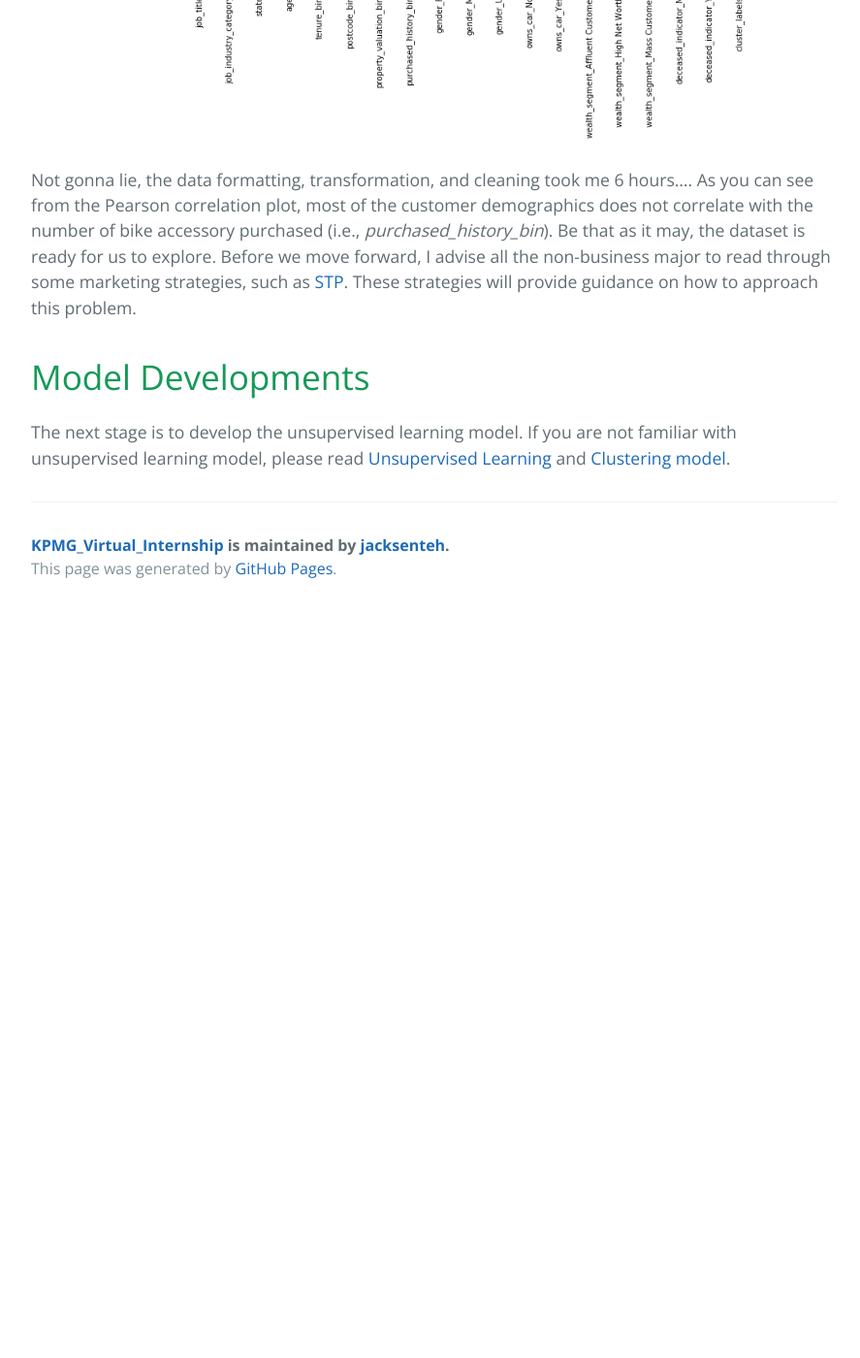
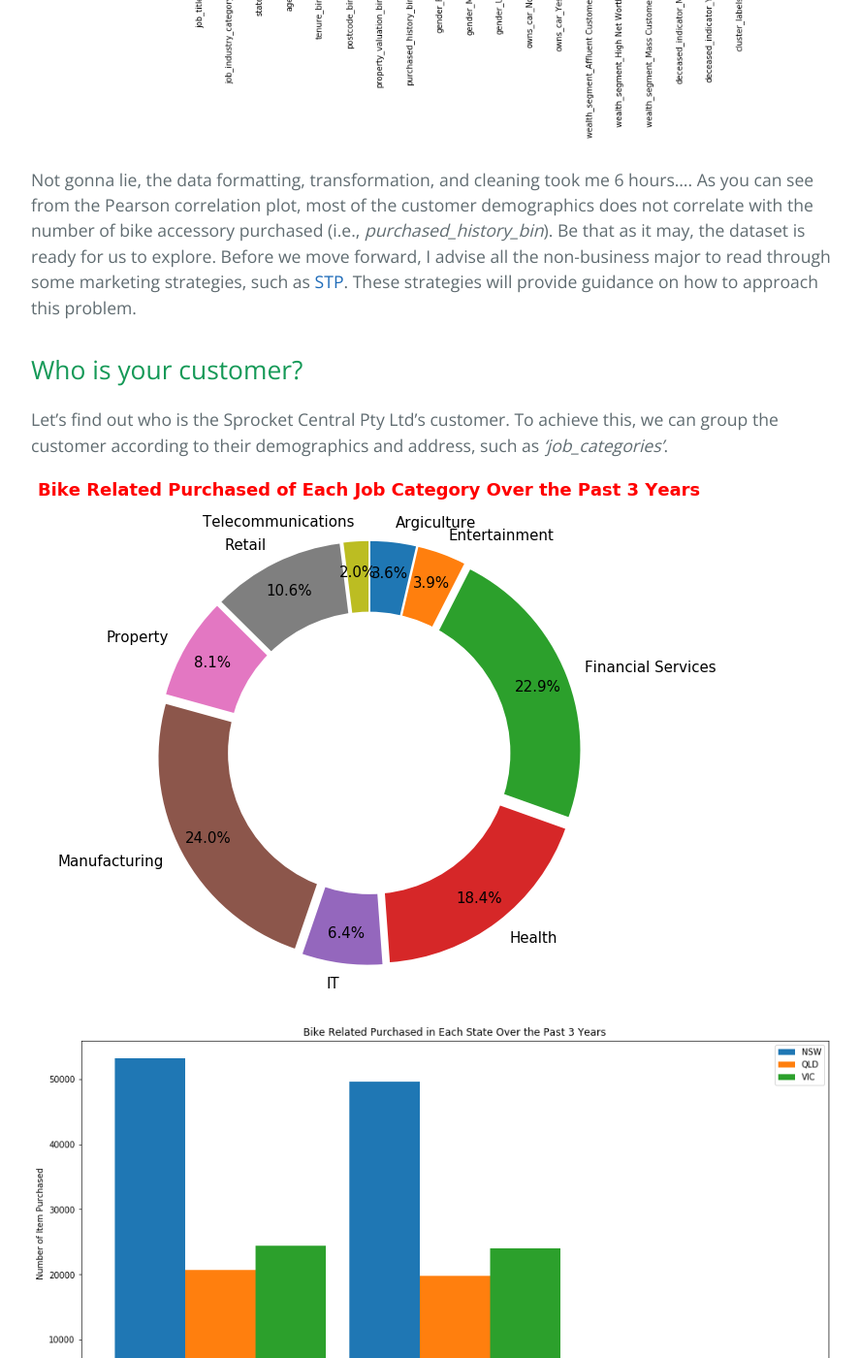
Before and after one commit to jacksenteh/KPMG_Virtual_Internship, a Jekyll site: the page built from docs/index.md, in a window 1280 px wide and 1400 px high, scrolled down 3587 px. Shown: the whole window at 97% size, without its empty margins (192-1079 px from the left). Built offline with Jekyll 4.4.1, drawn with Linux system fonts in a browser that asks for light colours; before the commit the page ends 4217 px from its top, so only the background shows below that; some of the changed text lies outside the part shown.

Commit message:
Update on the Data Exploration

```diff
--- a/docs/index.md
+++ b/docs/index.md
@@ -98,6 +98,16 @@ As you can see from the Pearson correlation plot, most of the customer demograph
 Be that as it may, the dataset is ready for us to explore. Before we move forward, I advise all the non-business major to read through some marketing strategies, such as [STP](https://devrix.com/tutorial/stp-model-of-marketing-segmentation-targeting-positioning/).
 These strategies will provide guidance on how to approach this problem.
 
+## Who is your customer?
+Let's find out who is the Sprocket Central Pty Ltd's customer.
+To achieve this, we can group the customer according to their demographics and address, such as *'job_categories'*.
+
+![job_categories_count](images/job_categories.png)
+![gender_count](images/gender_count.png)
+
+From the plot above, we found that most of the customer came from New South Wales and work in Manufacturing, Financial Service, Health and Retails.
+
+## Why does your customer buy?
 
 
 # Model Developments
```
Also changed, not shown: docs/images/gender_count.png (added), docs/images/job_categories.png (added).
